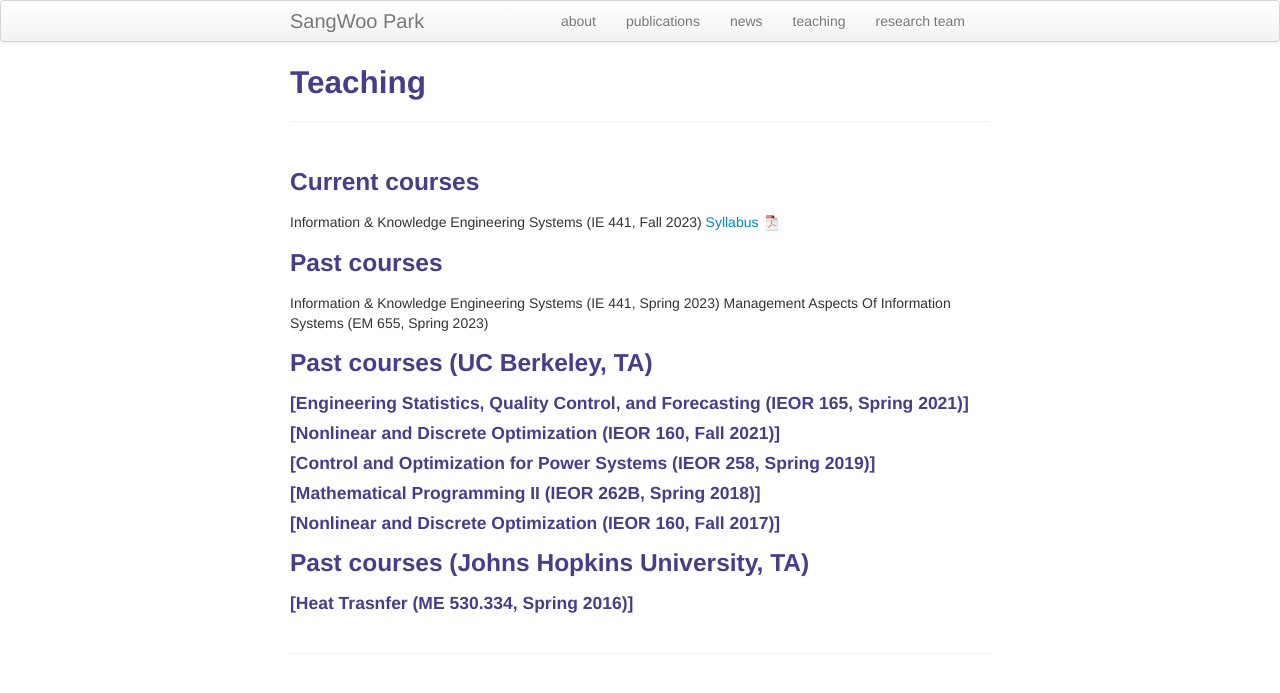
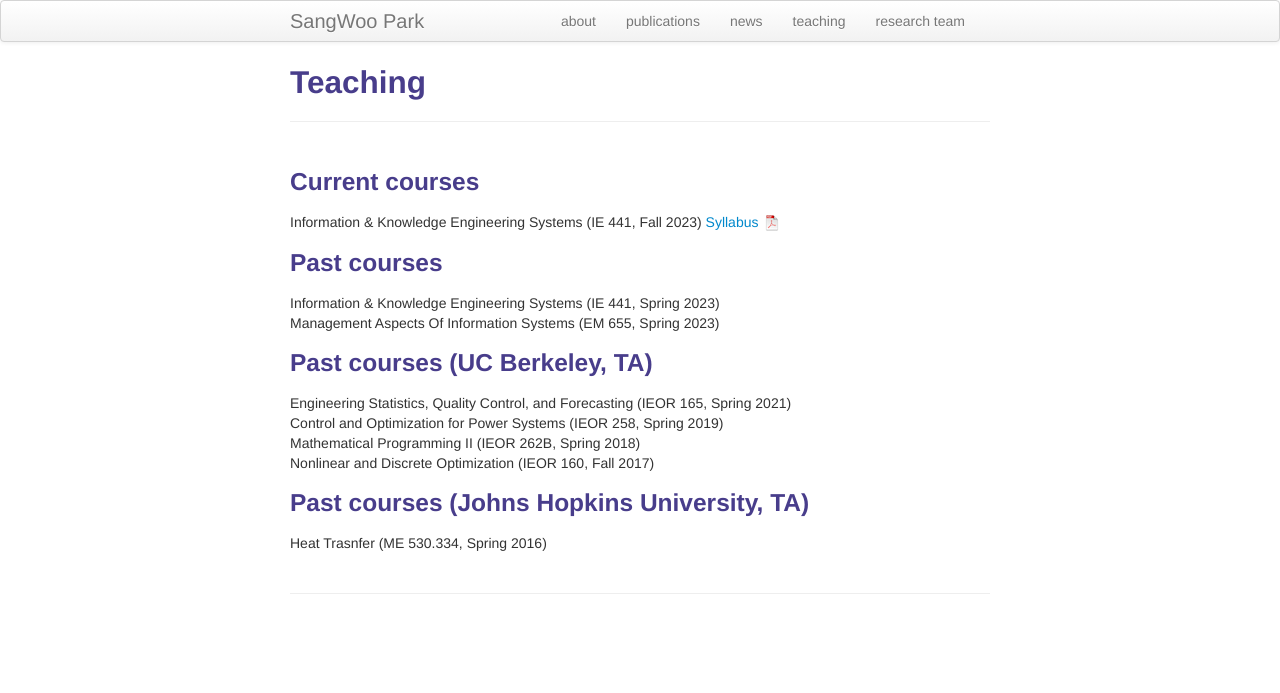
Before and after one commit to sangwoopark-njit/sangwoopark-njit.github.io, a Jekyll site: the page built from teaching.md, in a window 1280 px wide. Shown: the top 693 px of the page. Built offline with Jekyll 4.4.1, drawn with Linux system fonts in a browser that asks for light colours.

Commit message:
Update teaching.md

```diff
--- a/teaching.md
+++ b/teaching.md
@@ -19,19 +19,18 @@ description: SangWoo Park's teaching
 ### <a name="current"></a>Current courses
 
 Information & Knowledge Engineering Systems (IE 441, Fall 2023)
-<a href="{{ BASE_PATH }}/IE441_syllabus.pdf" target="_blank">Syllabus <img src="icons16/pdf-icon.png" alt="PDF" /></a>
+<a href="{{ BASE_PATH }}/IE441_syllabus.pdf" target="_blank">Syllabus <img src="icons16/pdf-icon.png" alt="PDF" /></a><br/>
 
 ### <a name="past"></a>Past courses
 
-Information & Knowledge Engineering Systems (IE 441, Spring 2023)
-Management Aspects Of Information Systems (EM 655, Spring 2023)
+Information & Knowledge Engineering Systems (IE 441, Spring 2023)<br/>
+Management Aspects Of Information Systems (EM 655, Spring 2023)<br/>
 
 ### <a name="past"></a>Past courses (UC Berkeley, TA)
-#### [Engineering Statistics, Quality Control, and Forecasting (IEOR 165, Spring 2021)]
-#### [Nonlinear and Discrete Optimization (IEOR 160, Fall 2021)]
-#### [Control and Optimization for Power Systems (IEOR 258, Spring 2019)]
-#### [Mathematical Programming II (IEOR 262B, Spring 2018)]
-#### [Nonlinear and Discrete Optimization (IEOR 160, Fall 2017)]
+Engineering Statistics, Quality Control, and Forecasting (IEOR 165, Spring 2021)<br/>
+Control and Optimization for Power Systems (IEOR 258, Spring 2019)<br/>
+Mathematical Programming II (IEOR 262B, Spring 2018)<br/>
+Nonlinear and Discrete Optimization (IEOR 160, Fall 2017)<br/>
 
 ### <a name="past"></a>Past courses (Johns Hopkins University, TA)
-#### [Heat Trasnfer (ME 530.334, Spring 2016)]
+Heat Trasnfer (ME 530.334, Spring 2016)
```
